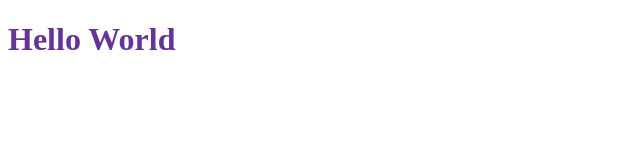
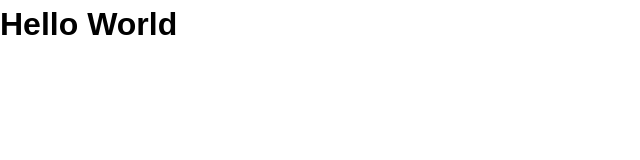
Before and after one commit to 5t3ph/howtowebdev-capstone, a website: page lessons/01-setup-website-project/src/index.html in a window 1280 px wide. Shown: the whole page, without its empty margins (0-640 px from the left). Drawn offline with Linux system fonts and the light colour scheme.

Commit message:
01 completed

```diff
--- a/lessons/01-setup-website-project/src/style.css
+++ b/lessons/01-setup-website-project/src/style.css
@@ -1,3 +1,54 @@
-h1 {
-  color: rebeccapurple;
+/*
+ * [Modified] Modern CSS Reset
+ * @link https://github.com/hankchizljaw/modern-css-reset
+*/
+
+/* Box sizing rules */
+*,
+*::before,
+*::after {
+  box-sizing: border-box;
 }
+
+/* Remove default margin */
+body,
+h1,
+h2,
+h3,
+h4 {
+  margin: 0;
+}
+
+/* Set core body defaults */
+body {
+  min-height: 100vh;
+  scroll-behavior: smooth;
+  text-rendering: optimizeSpeed;
+  line-height: 1.5;
+  font-size: 100%;
+  font-family: sans-serif;
+}
+
+/* Make images easier to work with */
+img {
+  max-width: 100%;
+  display: block;
+}
+
+/* Inherit fonts for inputs and buttons */
+input,
+button,
+textarea,
+select {
+  font: inherit;
+}
+
+/* Remove all animations and transitions for people that prefer not to see them */
+@media (prefers-reduced-motion: reduce) {
+  * {
+    animation-duration: 0.01ms !important;
+    animation-iteration-count: 1 !important;
+    transition-duration: 0.01ms !important;
+    scroll-behavior: auto !important;
+  }
+}
```
